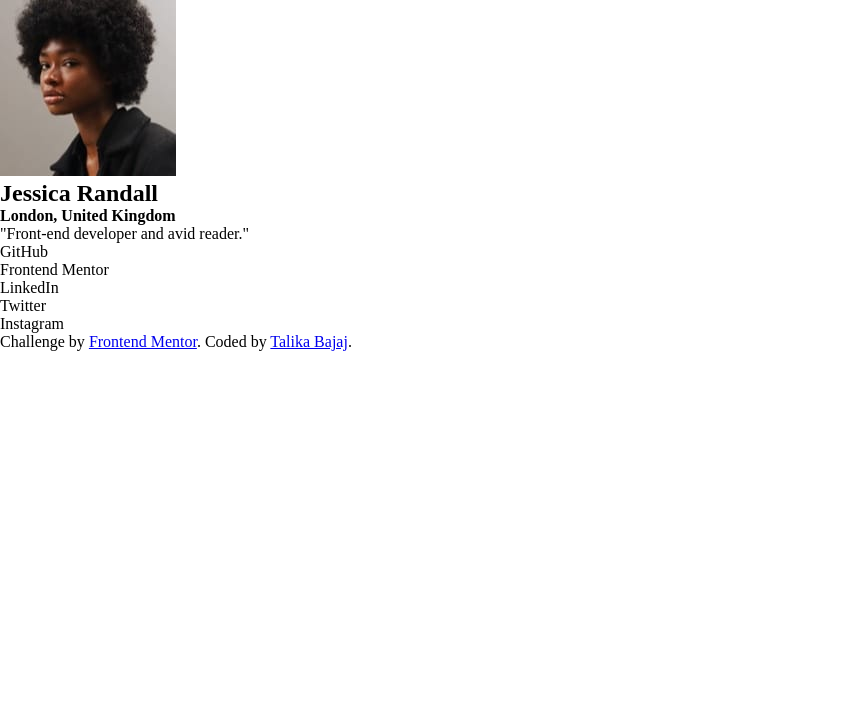
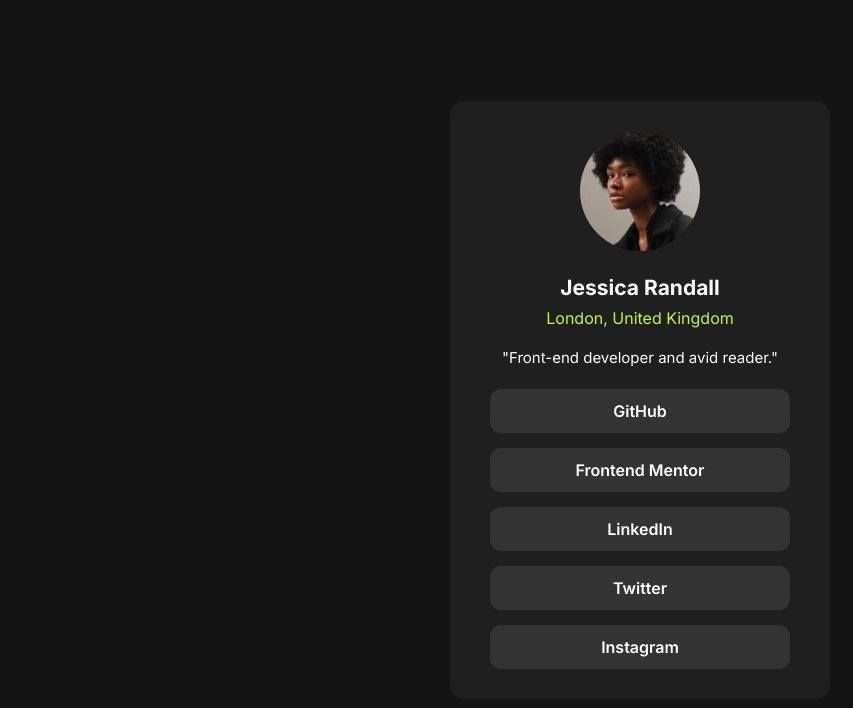
Before and after one commit to Talika-Bajaj/Social-Links-Profile, a plain HTML site: page index.html in a window 1280 px wide. Shown: the whole page, without its empty margins (0-853 px from the left). Drawn offline with Linux system fonts and the light colour scheme.

Commit message:
Update styles

```diff
--- a/index.html
+++ b/index.html
@@ -16,16 +16,16 @@
   <div class="info">
 
     <div class="img">
-      <img src="assets/images/avatar-jessica.jpeg" alt="">
+      <img src="assets/images/avatar-jessica.jpeg" height="120" alt="">
     </div>
     <div class="heading">
-      <h2>Jessica Randall</h2>
-      <h4>London, United Kingdom</h4>
+      <h2 class="name">Jessica Randall</h2>
+      <h4 class="place">London, United Kingdom</h4>
     </div>
     <div class="para">
-      <p>"Front-end developer and avid reader."</p>
+      <p class="p1">"Front-end developer and avid reader."</p>
       <div class="links">
-        <ul>
+        <ul class="list">
           <li><a>GitHub</a></li>
           <li><a>Frontend Mentor</a></li>
           <li><a>LinkedIn</a></li>
@@ -37,9 +37,5 @@
     </div>
 </div>
 
-  <div class="attribution">
-    Challenge by <a href="https://www.frontendmentor.io?ref=challenge" target="_blank">Frontend Mentor</a>.
-    Coded by <a href="#">Talika Bajaj</a>.
-  </div>
 </body>
 </html>
--- a/style.css
+++ b/style.css
@@ -1,7 +1,10 @@
+@import url('https://fonts.googleapis.com/css2?family=Inter:wght@100..900&display=swap');
+
 * {
     margin: 0;
     padding: 0;
     box-sizing: border-box;
+    font-family: "Inter", sans-serif;
 }
 
 :root {
@@ -11,3 +14,83 @@
     --Dark_Grey: hsl(0, 0%, 12%);
     --Off_Black: hsl(0, 0%, 8%);
 }
+
+body {
+    background-color: var(--Off_Black);
+    min-height: 100vh;
+    display: flex;
+    justify-content: center;
+    align-items: center;
+}
+
+.card {
+    background-color: var(--Dark_Grey);
+    color: var(--White);
+    padding: 30px 40px;
+    border-radius: 15px;
+    width: 380px;
+}
+
+.info {
+    text-align: center;
+    display: flex;
+    flex-direction: column;
+    gap: 20px;
+}
+
+.img img {
+    cursor: pointer;
+    border-radius: 50%;
+}
+
+.heading {
+    cursor: pointer;
+}
+
+.name {
+    font-size: 21px;
+}
+
+.place {
+    font-size: 16px;
+    margin-top: 8px;
+    color: var(--Green);
+    font-weight: 400;
+}
+
+.para {
+    display: flex;
+    flex-direction: column;
+    gap: 22px;
+}
+
+.p1 {
+    font-size: 15px;
+}
+
+.list {
+    display: flex;
+    flex-direction: column;
+    gap: 15px;
+}
+
+.list li {
+    list-style-type: none;
+    background-color: var(--Grey);
+    padding: 12px 15px;
+    border-radius: 11px;
+    font-weight: 600;
+    cursor: pointer;
+    transition: 0.3s ease-in-out;
+}
+
+.list li:hover {
+    background-color: var(--Off_Black);
+}
+
+
+@media screen and (max-width: 390px) {
+    .card {
+        width: 320px;
+    }
+}
```
